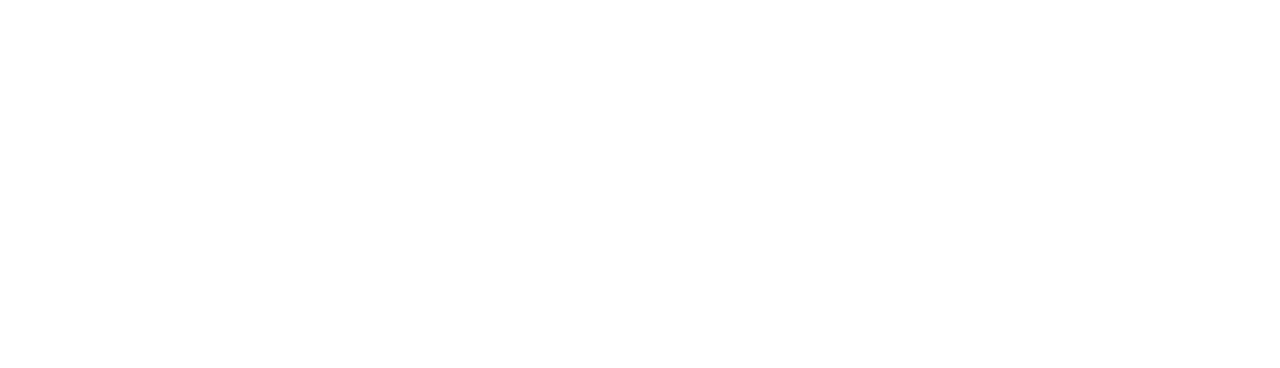
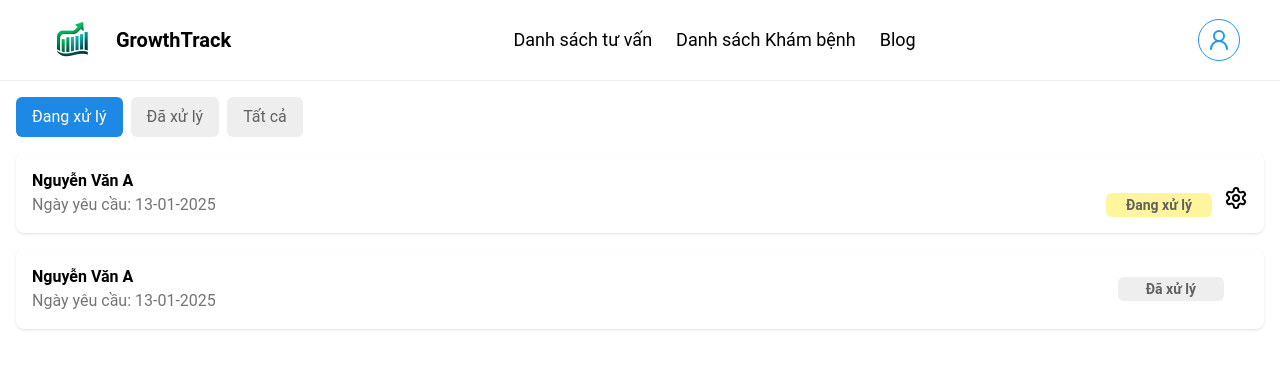
Before and after one commit to TenHoang001/SWP391_W10_FE_V2, a React (Vite) app: page /doctor in a window 1280 px wide. Before the commit this address had no page. Shown: the top 368 px of the page. Built offline with nearby package versions, Linux system fonts and the light colour scheme.

Commit message:
tienht: App.jsx - Add Routes: Doctor

```diff
--- a/src/App.jsx
+++ b/src/App.jsx
@@ -4,6 +4,8 @@
 import HomePageCus from './pages/customer/HomePage';
 import HomePage from './pages/guest/HomePage';
 import LayoutGuest from './layout/LayoutGuest';
+import LayoutDoctor from './layout/LayoutDoctor';
+import RequestAdvisory from './pages/doctor/RequestAdvisory';
 // import AdvisoryHistory from './pages/customer/AdvisoryHistory';
 // import ResultAdvisory from './pages/customer/ResultAdvisory';
 // import ChildRecords from './pages/customer/ChildRecords';
@@ -37,6 +39,19 @@
             <Route path='bookingDoctor' element={<BookingDoctor />} />
             <Route path='bookingHistory' element={<BookingHistory />} /> */}
           </Route>
+
+          <Route path='/doctor' element={<LayoutDoctor />}>
+            <Route index element={<RequestAdvisory />} />
+            {/* <Route
+              path='response-success'
+              element={<ResponseAdvisorySuccess />}
+            />
+            <Route path='all-appointments' element={<AllAppointments />} />
+            <Route path='set-calendar' element={<SetCalendar />} />
+            <Route path='request-form' element={<FormRequestAdvisory />} />
+            <Route path='result-advisory' element={<ResultAdvisory />} />
+            <Route path='chart' element={<ChartOfChild />} /> */}
+          </Route>
         </Routes>
       </BrowserRouter>
       {/* <ArrowDownToLine />
--- /dev/null
+++ b/src/components/doctor/HeaderDoctor.jsx
@@ -0,0 +1,92 @@
+import Logo from '../../assets/logo.png';
+import { useState } from 'react';
+// import { FaUserAstronaut } from 'react-icons/fa';
+// import { FiMenu, FiX } from 'react-icons/fi';
+import { Link } from 'react-router';
+import { UserRound, X, Menu,  } from 'lucide-react';
+
+const HeaderDoctor = () => {
+  const [isOpen, setIsOpen] = useState(false);
+
+  return (
+    <header className='border-b border-gray-400/25 px-6 py-2 md:px-10'>
+      <div className='flex items-center justify-between'>
+        {/* Logo */}
+        <div className='flex items-center gap-3'>
+          <Link to={'/doctor'}>
+            <figure className='w-16'>
+              <img src={Logo} alt='Logo' />
+            </figure>
+          </Link>
+          <p className='text-xl font-bold'>GrowthTrack</p>
+        </div>
+
+        {/* Menu Desktop */}
+        <nav className='hidden gap-6 text-lg md:flex'>
+          <Link to={'/doctor/'} className='transition hover:text-blue-500'>
+            Danh sách tư vấn
+          </Link>
+          <Link
+            to={'/doctor/all-appointments'}
+            className='transition hover:text-blue-500'
+          >
+            Danh sách Khám bệnh
+          </Link>
+          <Link to={'/doctor'} className='transition hover:text-blue-500'>
+            Blog{' '}
+          </Link>
+        </nav>
+
+        {/* User Icon */}
+        <div className='hidden md:flex'>
+          <Link to={'/customer'}>
+            <button className='rounded-full border border-blue-500 p-2 text-blue-500 hover:bg-blue-100'>
+              <UserRound className='h-6 w-6' />
+            </button>
+          </Link>
+        </div>
+
+        {/* Hamburger Menu Button */}
+        <button
+          className='text-2xl md:hidden'
+          onClick={() => setIsOpen(!isOpen)}
+        >
+          {isOpen ? <X /> : <Menu />}
+        </button>
+      </div>
+
+      {/* Mobile Menu */}
+      {isOpen && (
+        <div className='mt-3 space-y-3 text-lg md:hidden'>
+          <Link
+            to={'/doctor'}
+            className='block rounded-md p-2 hover:bg-gray-100'
+          >
+            Danh sách tư vấn
+          </Link>
+          <Link
+            to={'/doctor/all-appointments'}
+            className='block rounded-md p-2 hover:bg-gray-100'
+          >
+            Danh sách khám bệnh
+          </Link>
+          <Link
+            to={'/doctor'}
+            className='block rounded-md p-2 hover:bg-gray-100'
+          >
+            Blog
+          </Link>
+          <div className='mt-3 flex justify-center'>
+            <Link to={'/customer'}>
+              <button className='rounded-full border border-blue-500 p-2 text-blue-500 hover:bg-blue-100'>
+                <UserRound className='h-6 w-6' />
+              </button>
+            </Link>
+          </div>
+        </div>
+      )}
+    </header>
+  );
+};
+
+export default HeaderDoctor;
--- /dev/null
+++ b/src/layout/LayoutDoctor.jsx
@@ -0,0 +1,13 @@
+import { Outlet } from 'react-router';
+import HeaderDoctor from '../components/doctor/HeaderDoctor';
+
+const LayoutDoctor = () => {
+  return (
+    <div>
+      <HeaderDoctor />
+      <Outlet />
+    </div>
+  );
+};
+
+export default LayoutDoctor;
--- /dev/null
+++ b/src/pages/doctor/RequestAdvisory.jsx
@@ -0,0 +1,100 @@
+import { useState } from 'react';
+// import { FaGear } from 'react-icons/fa6';
+import { Settings } from 'lucide-react';
+import { Link } from 'react-router';
+
+const RequestAdvisory = () => {
+  const [activeTab, setActiveTab] = useState('processing');
+  const [updateStatus, setUpdateStatus] = useState(false);
+
+  const requests = [
+    { name: 'Nguyễn Văn A', date: '13-01-2025', status: 'Đang xử lý' },
+    { name: 'Nguyễn Văn A', date: '13-01-2025', status: 'Đã xử lý' },
+  ];
+
+  return (
+    <div className='mx-auto min-h-screen max-w-full p-4'>
+      {/* Tabs */}
+      <div className='mb-4 flex space-x-2'>
+        <button
+          className={`rounded-md px-4 py-2 ${
+            activeTab === 'processing'
+              ? 'bg-blue-600 text-white'
+              : 'bg-gray-200 text-gray-700'
+          }`}
+          onClick={() => setActiveTab('processing')}
+        >
+          Đang xử lý
+        </button>
+        <button
+          className={`rounded-md px-4 py-2 ${
+            activeTab === 'completed'
+              ? 'bg-blue-600 text-white'
+              : 'bg-gray-200 text-gray-700'
+          }`}
+          onClick={() => setActiveTab('completed')}
+        >
+          Đã xử lý
+        </button>
+        <button
+          className={`rounded-md px-4 py-2 ${
+            activeTab === 'all'
+              ? 'bg-blue-600 text-white'
+              : 'bg-gray-200 text-gray-700'
+          }`}
+          onClick={() => setActiveTab('all')}
+        >
+          Tất cả
+        </button>
+      </div>
+
+      {/* Danh sách yêu cầu */}
+      <div className='space-y-4'>
+        {requests.map((req, index) => (
+          <div
+            key={index}
+            className='flex items-center justify-between rounded-lg bg-white p-4 shadow'
+          >
+            <div>
+              <p className='font-semibold'>{req.name}</p>
+              <p className='text-gray-600'>Ngày yêu cầu: {req.date}</p>
+            </div>
+            {req.status === 'Đang xử lý' ? (
+              <div>
+                <Link to={'/doctor/result-advisory'}>
+                  <span className='rounded-md bg-yellow-200 px-5 py-1 text-sm font-semibold text-gray-700'>
+                    {req.status}
+                  </span>
+                </Link>
+                <button
+                  className='pl-3 pt-4'
+                  onClick={() => setUpdateStatus(!updateStatus)}
+                >
+                  <Settings />
+                </button>
+                {updateStatus ? (
+                  <div className='absolute right-5'>
+                    <div>
+                      <button className='rounded bg-blue-100 p-2 text-white'>
+                        Đã Tư vấn
+                      </button>
+                    </div>
+                  </div>
+                ) : (
+                  ''
+                )}
+              </div>
+            ) : (
+              <Link to={'/doctor/request-form'}>
+                <span className='rounded-md bg-gray-200 px-7 mr-6 py-1 text-sm font-semibold text-gray-700'>
+                  {req.status}
+                </span>
+              </Link>
+            )}
+          </div>
+        ))}
+      </div>
+    </div>
+  );
+};
+export default RequestAdvisory;
```
